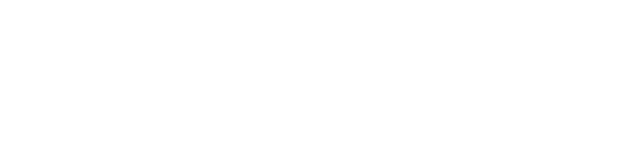
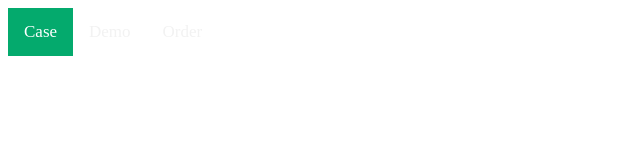
Before and after one commit to MuindiStephen/SkilledTask, a plain HTML site: page index.html in a window 1280 px wide. Shown: the whole page, without its empty margins (0-640 px from the left). Drawn offline with Linux system fonts and the light colour scheme.

Commit message:
changed code

```diff
--- a/index.html
+++ b/index.html
@@ -2,9 +2,19 @@
 <html>
 <head>
 <title>Skilled Task</title>
+<link rel="stylesheet" href="styles.css">
+<link rel="stylesheet" href="https://cdnjs.cloudflare.com/ajax/libs/font-awesome/4.7.0/css/font-awesome.min.css">
 </head>
 <body>
 
+    <div class="topnav" id="myTopnav">
+        <a href="#case" class="active">Case</a>
+        <a href="#demo">Demo</a>
+        <a href="#contact">Order</a>
+        <a href="javascript:void(0);" class="icon" onclick="myFunction()">
+          <i class="fa fa-bars"></i>
+        </a>
+      </div>
 
 </body>
 </html>
--- /dev/null
+++ b/styles.css
@@ -0,0 +1,34 @@
+ /* Add a black background color to the top navigation */
+ .topnav {
+    background-color: white;
+    overflow: hidden;
+    justify-content: flex-end;
+  }
+
+  /* Style the links inside the navigation bar */
+  .topnav a {
+    float: left;
+    display: block;
+    color: #f2f2f2;
+    text-align: center;
+    padding: 14px 16px;
+    text-decoration: none;
+    font-size: 17px;
+  }
+
+  /* Change the color of links on hover */
+  .topnav a:hover {
+    background-color: orange;
+    color: black;
+  }
+
+  /* Add an active class to highlight the current page */
+  .topnav a.active {
+    background-color: #04AA6D;
+    color: white;
+  }
+
+  /* Hide the link that should open and close the topnav on small screens */
+  .topnav .icon {
+    display: none;
+  }
```
